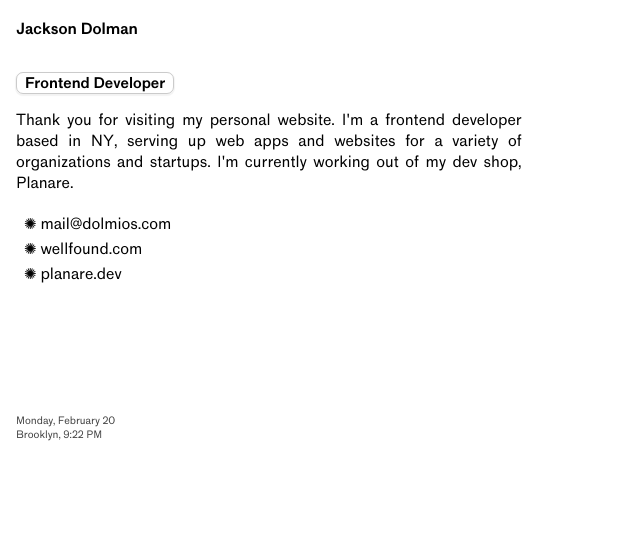
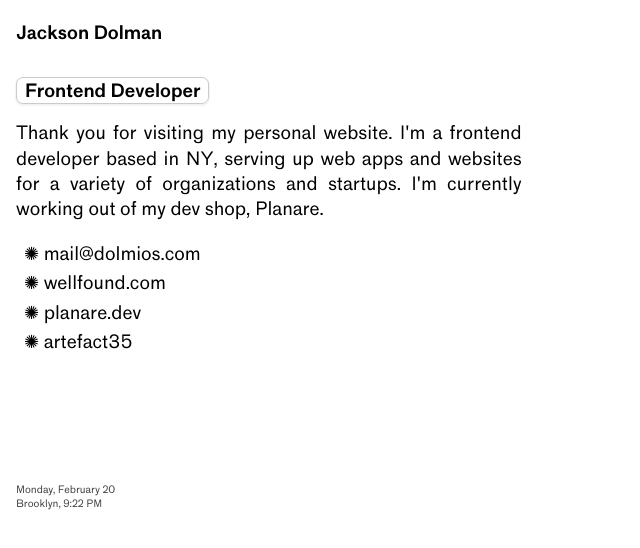
Before and after one commit to dolmios/dolmios.com, a Next.js app: page / in a window 1280 px wide. Shown: the top 548 px of the page, without its empty margins (0-640 px from the left). Built offline with nearby package versions, Linux system fonts and the light colour scheme; no server answers.

Commit message:
chore: bump deps

```diff
--- a/components/Tag.tsx
+++ b/components/Tag.tsx
@@ -18,7 +18,6 @@ const TagStyled = styled("div", {
   borderRadius: "$1",
   boxShadow: "$1",
   display: "inline-block",
-  fontSize: "0.9rem",
   lineHeight: 1.4,
   padding: "0 $3",
   userSelect: "contain",
--- a/pages/index.tsx
+++ b/pages/index.tsx
@@ -82,6 +82,15 @@ export default function Home(): JSX.Element {
               planare.dev
             </a>
           </Text>
+          <Text
+            css={{
+              marginLeft: "$3",
+            }}>
+            ✺{" "}
+            <a href="https://a35.dolmios.com" rel="noopener noreferrer" target="_blank">
+              artefact35
+            </a>
+          </Text>
 
           <Grid top={6}>
             <Song />
--- a/stitches.config.ts
+++ b/stitches.config.ts
@@ -91,7 +91,7 @@ export const globalStyles = globalCss({
     backgroundColor: "$background",
     color: "$text",
     fontFamily: Standard.style.fontFamily,
-    fontSize: "15px",
+    fontSize: "18px",
     lineHeight: 1.4,
     margin: 0,
     padding: 0,
@@ -105,6 +105,7 @@ export const globalStyles = globalCss({
   main: {
     maxWidth: "48rem",
     minWidth: "100%",
+    margin: "0 auto",
   },
 
   small: {
```
Also changed, not shown: package.json (+6 -6 lines), 2 other files (tests, documents, lock files or other folders).
